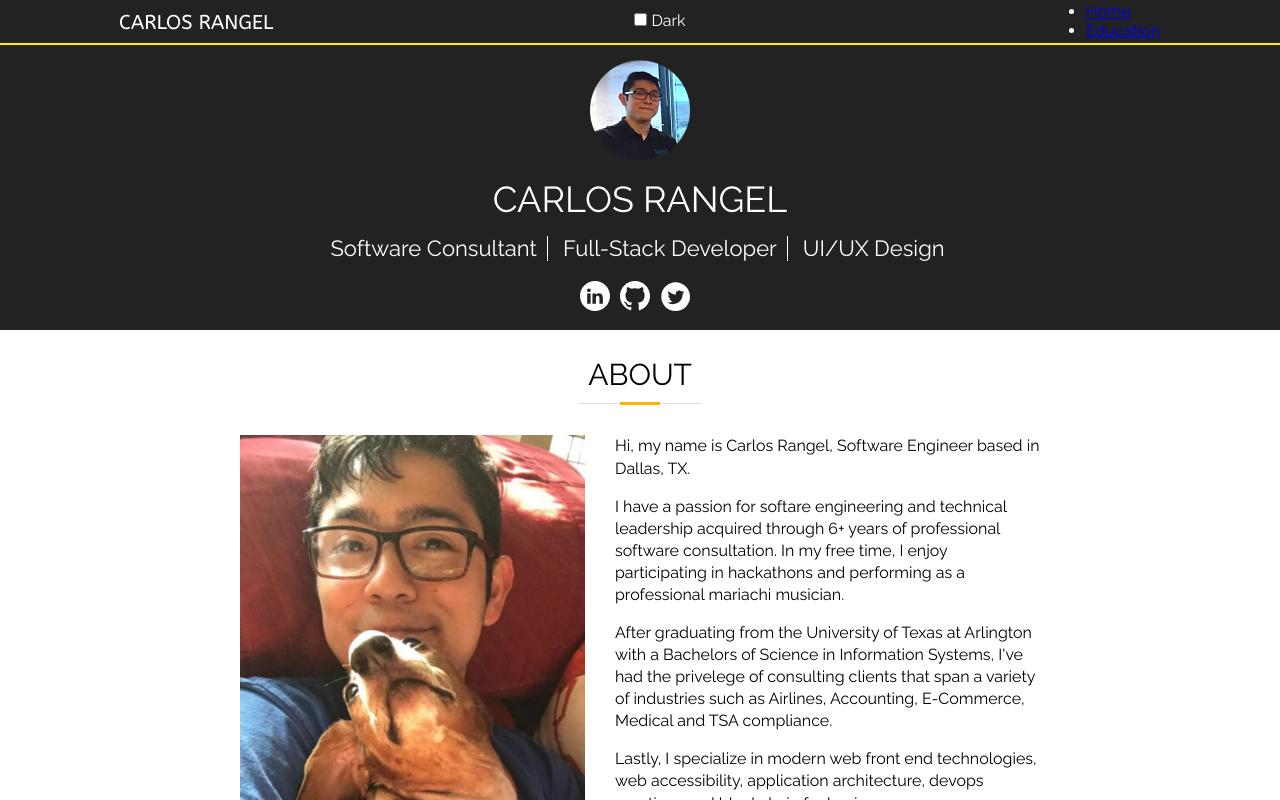
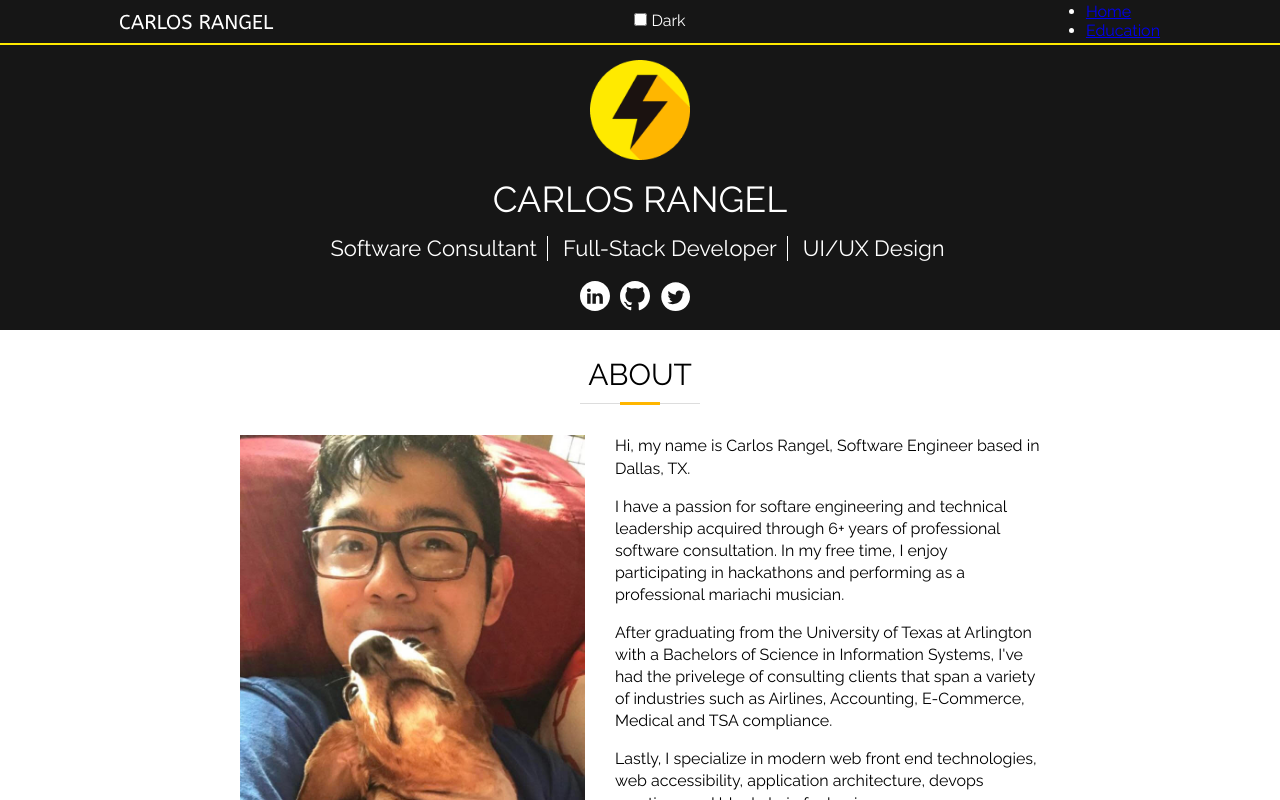
Before and after one commit to CarlosRangel17/portfolio, a Next.js app: page / in a window 1280 px wide. Shown: the top 800 px of the page. Built offline with nearby package versions, Linux system fonts and the light colour scheme.

Commit message:
Updated header background for light theme and added tech wizard icon

```diff
--- a/src/consts/images.ts
+++ b/src/consts/images.ts
@@ -2,7 +2,8 @@ import { PortolioImage } from '~interfaces/images'
 
 const images: PortolioImage = {
   about: { src: './carlos-max.jpeg', width: '345px', height: '530.66px' },
-  portfolio: { src: './carlos-rangel-2020.png', width: '100px', height: '100px' },
+  // portfolio: { src: './carlos-rangel-2020.png', width: '100px', height: '100px' },
+  portfolio: { src: './tech-wizard.png', width: '100px', height: '100px' },
   edx: { src: './EDX.png', width: '100px', height: '100px', enableMobileDimensions: true },
   ibm: { src: './IBM.png', width: '100px', height: '100px', enableMobileDimensions: true },
   microsoft: { src: './Microsoft.png', width: '100px', height: '100px', enableMobileDimensions: true },
--- a/src/layout/header.module.scss
+++ b/src/layout/header.module.scss
@@ -7,7 +7,7 @@
   display: flex;
   width: 100%;
   height: 45px;
-  background-color: #222222;
+  background-color: #161616;
   align-items: center;
   border-bottom: 2px solid #ffea00;
   // padding: 0 30px;
@@ -27,7 +27,7 @@
 
 .subheader {
   color: $white;
-  background-color: #222222;
+  background-color: #161616;
   padding: 45px 30px 15px;
   text-align: center;
 
```
Also changed, not shown: public/tech-wizard.png (added).
